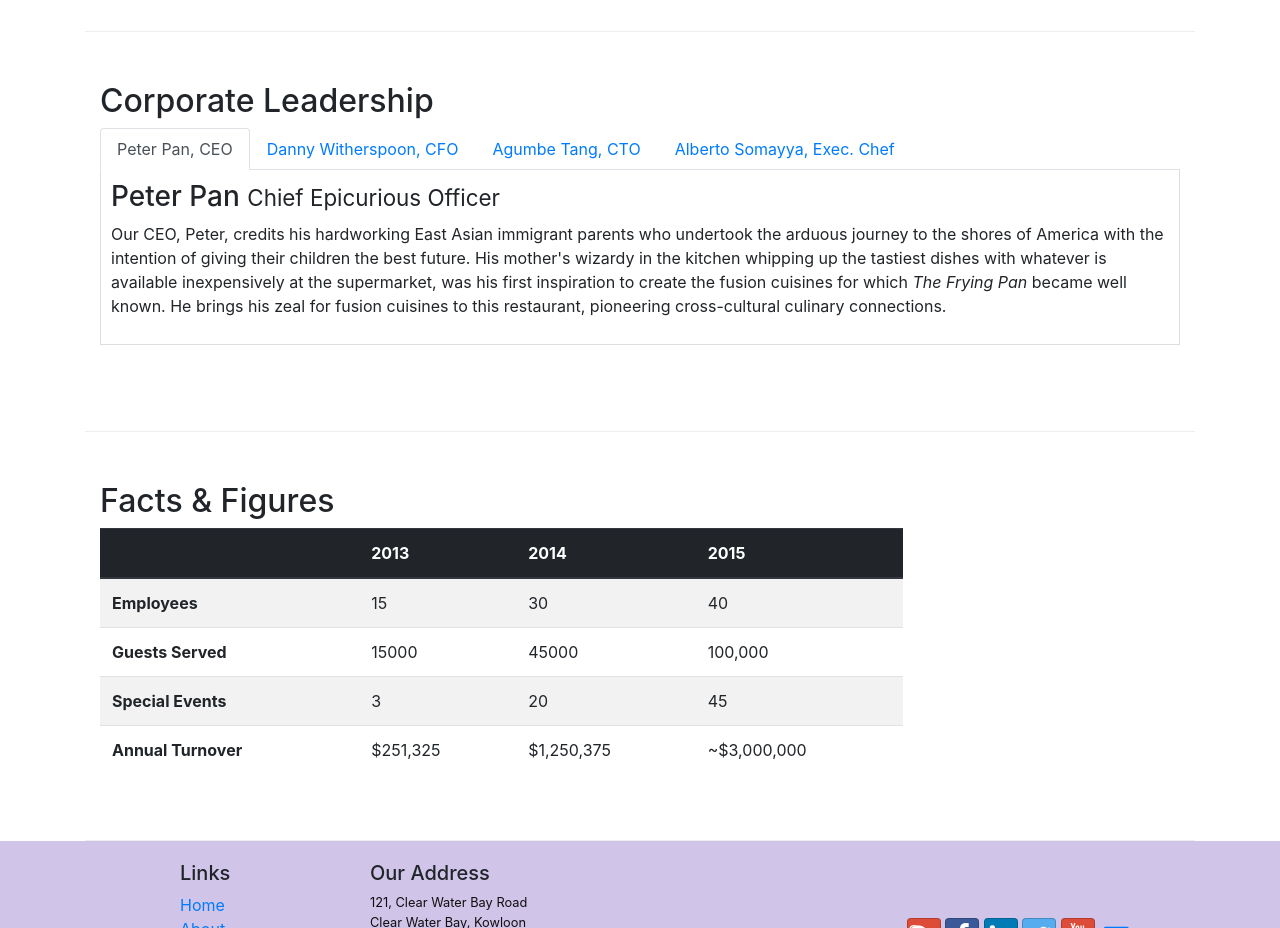
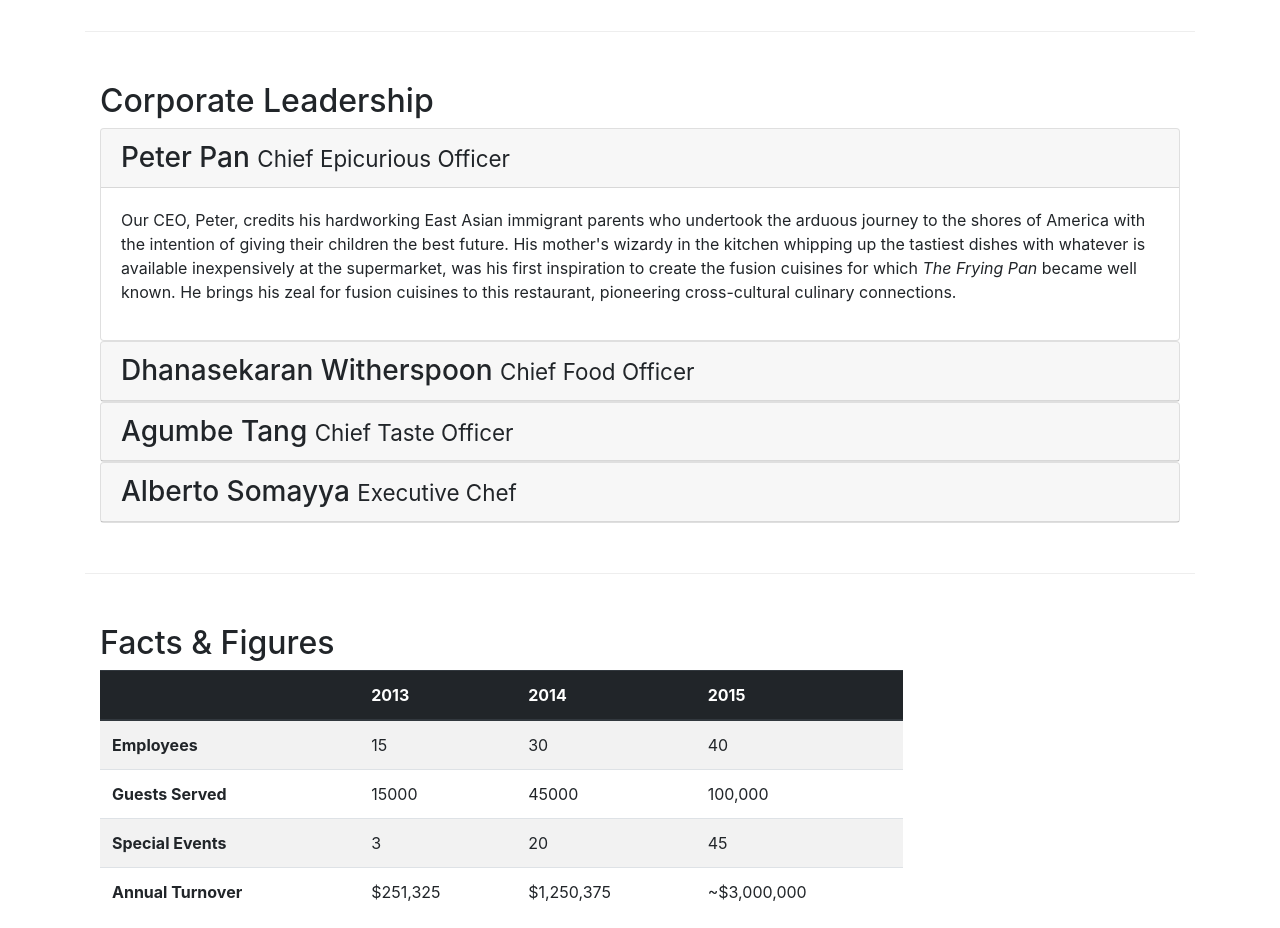
Before and after one commit to rithikaprakash/Full-stack-web-development, a website: page aboutus.html in a window 1280 px wide. Shown: the part 940-1868 px from the top of the page. Drawn offline with nearby package versions, Linux system fonts and the light colour scheme.

Commit message:
Accordion

```diff
--- a/aboutus.html
+++ b/aboutus.html
@@ -101,7 +101,9 @@
         <div class="row row-content align-text-center">
             <div class ="col-sm-12 ">
                 <h2>Corporate Leadership</h2>
-                <ul class="nav nav-tabs">
+
+                <!-- *************************tab**************************** -->
+                <!-- <ul class="nav nav-tabs">
                     <li class="nav-item">
                       <a class="nav-link active" href="#peter" role="tab" data-toggle="tab">Peter Pan, CEO</a>
                     </li>
@@ -134,7 +136,76 @@
                     </div>
                 </div>
             </div>
+        </div> -->
+
+        <!-- *************************tab**************************** -->
+                <div id="accordion">
+                    <div class="card">
+                        <div class="card-header" role="tab" id="peterhead">
+                            <h3 class="mb-0">
+                                <a data-toggle="collapse" data-target="#peter">
+                                Peter Pan <small>Chief Epicurious Officer</small>
+                                </a>
+                            </h3>
+                        </div>
+                        <div class="collapse show" id="peter" data-parent="#accordion">
+                            <div class="card-body">
+                                <p class="d-none d-sm-block">Our CEO, Peter, credits his hardworking East Asian immigrant parents who undertook the arduous journey to the shores of America with the intention of giving their children the best future. His mother's wizardy in the kitchen whipping up the tastiest dishes with whatever is available inexpensively at the supermarket, was his first inspiration to create the fusion cuisines for which <em>The Frying Pan</em> became well known. He brings his zeal for fusion cuisines to this restaurant, pioneering cross-cultural culinary connections.</p>
+                            </div>
+                        </div>
+                    </div>
+
+                    <div class="card">
+                        <div class="card-header" role="tab" id="dannyhead">
+                            <h3 class="mb-0">
+                                <a class="collapsed" data-toggle="collapse" data-target="#danny">
+                                Dhanasekaran Witherspoon <small>Chief Food Officer</small>
+                                </a>
+                            </h3>
+                        </div>
+                        <div class="collapse" id="danny" data-parent="#accordion">
+                            <div class="card-body">
+                                <p class="d-none d-sm-block">Our CFO, Danny, as he is affectionately referred to by his colleagues, comes from a long established family tradition in farming and produce. His experiences growing up on a farm in the Australian outback gave him great appreciation for varieties of food sources. As he puts it in his own words, <em>Everything that runs, wins, and everything that stays, pays!</em></p>
+                            </div>
+                        </div>
+                    </div>
+
+
+                    <div class="card">
+                        <div class="card-header" role="tab" id="agumbehead">
+                            <h3 class="mb-0">
+                                <a class="collapsed" data-toggle="collapse" data-target="#agumbe">
+                                Agumbe Tang <small>Chief Taste Officer</small>
+                                </a>
+                            </h3>
+                        </div>
+                        <div class="collapse" id="agumbe" data-parent="#accordion">
+                            <div class="card-body">
+                                <p class="d-none d-sm-block">Blessed with the most discerning gustatory sense, Agumbe, our CTO, personally ensures that every dish that we serve meets his exacting tastes. Our chefs dread the tongue lashing that ensues if their dish does not meet his exacting standards. He lives by his motto, <em>You click only if you survive my lick.</em></p>
+                            </div>
+                        </div>
+                    </div>
+
+
+                <div class="card">
+                        <div class="card-header" role="tab" id="albertohead">
+                            <h3 class="mb-0">
+                                <a class="collapsed" data-toggle="collapse" data-target="#alberto">
+                                Alberto Somayya <small>Executive Chef</small>
+                                </a>
+                            </h3>
+                        </div>
+                        <div class="collapse" id="alberto" data-parent="#accordion">
+                            <div class="card-body">
+                                <p class="d-none d-sm-block">Award winning three-star Michelin chef with wide International experience having worked closely with whos-who in the culinary world, he specializes in creating mouthwatering Indo-Italian fusion experiences. He says, <em>Put together the cuisines from the two craziest cultures, and you get a winning hit! Amma Mia!</em></p>
+                            </div>
+                        </div>
+                    </div>
+                </div>
+            </div>
         </div>
+
+
     <div class="row row-content">
         <div class="col-12 col-sm-9">
             <h2>Facts &amp; Figures</h2>
```
